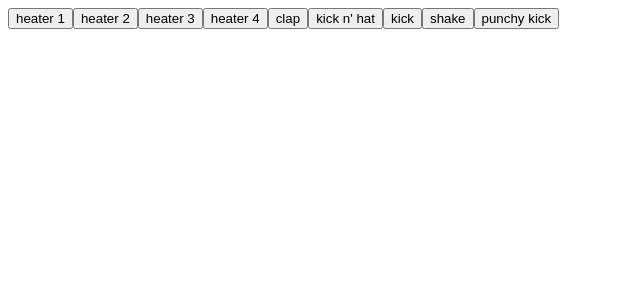
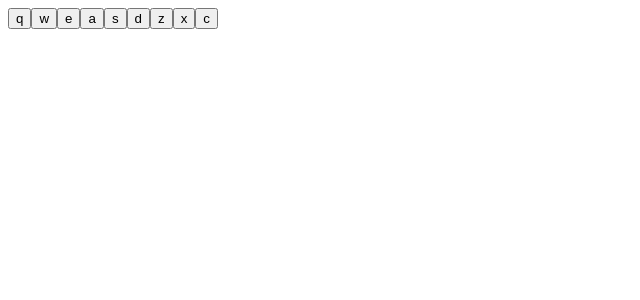
Before and after one commit to rajputd/Drum-Machine, a React app: page / in a window 1280 px wide. Shown: the top 300 px of the page, without its empty margins (0-640 px from the left). Built offline with nearby package versions, Linux system fonts and the light colour scheme.

Commit message:
Allow each sound button to be triggered by a unique keyboard key

```diff
--- a/src/audioSources.json
+++ /dev/null
@@ -1,11 +0,0 @@
-{
-	"heater 1": "https://s3.amazonaws.com/freecodecamp/drums/Heater-1.mp3",
-	"heater 2": "https://s3.amazonaws.com/freecodecamp/drums/Heater-2.mp3",
-	"heater 3": "https://s3.amazonaws.com/freecodecamp/drums/Heater-3.mp3",
-	"heater 4": "https://s3.amazonaws.com/freecodecamp/drums/Heater-4_1.mp3",
-	"clap": "https://s3.amazonaws.com/freecodecamp/drums/Heater-6.mp3",
-	"kick n' hat": "https://s3.amazonaws.com/freecodecamp/drums/Kick_n_Hat.mp3",
-	"kick": "https://s3.amazonaws.com/freecodecamp/drums/RP4_KICK_1.mp3",
-	"shake": "https://s3.amazonaws.com/freecodecamp/drums/Give_us_a_light.mp3",
-	"punchy kick": "https://s3.amazonaws.com/freecodecamp/drums/punchy_kick_1.mp3"
-}
--- a/src/components/App.js
+++ b/src/components/App.js
@@ -1,16 +1,14 @@
 import React, { Component } from 'react';
 import SoundButton from './SoundButton.js';
-import audioSources from '../audioSources.json';
+import config from '../config.js';
 
 class App extends Component {
   render() {
-    const soundNames = Array.from(Object.keys(audioSources));
     return (
       <div>
         {
-          soundNames.map((name) => {
-            let audio = new Audio(audioSources[name]);
-            return <SoundButton key={name} name={name} audio={audio} />;
+          config.map((buttonConfig) => {
+            return <SoundButton key={buttonConfig.triggerKey} {...buttonConfig} />;
           })
         }
       </div>
--- a/src/components/SoundButton.js
+++ b/src/components/SoundButton.js
@@ -3,6 +3,9 @@ import React, { Component } from 'react';
 export default class SoundButton extends Component {
   constructor(props) {
     super(props);
+
+    this.audio = new Audio(this.props.audioSrc);
+
     this.handleClick = this.handleClick.bind(this);
     this.playAudio = this.playAudio.bind(this);
     this.handleKeyPress = this.handleKeyPress.bind(this);
@@ -23,7 +26,7 @@ export default class SoundButton extends Component {
   }
 
   playAudio() {
-    this.props.audio.play();
+    this.audio.play();
   }
 
   handleClick() {
@@ -32,7 +35,7 @@ export default class SoundButton extends Component {
 
   render() {
     return (
-      <button onClick={this.handleClick}>{this.props.name}</button>
+      <button onClick={this.handleClick}>{this.props.triggerKey}</button>
     )
   }
 }
--- /dev/null
+++ b/src/config.js
@@ -0,0 +1,49 @@
+const config = [
+  {
+    triggerKey: "q",
+    name: "heater 1",
+    audioSrc: "https://s3.amazonaws.com/freecodecamp/drums/Heater-1.mp3"
+  },
+  {
+    triggerKey: "w",
+    name: "heater 2",
+    audioSrc: "https://s3.amazonaws.com/freecodecamp/drums/Heater-2.mp3"
+  },
+  {
+    triggerKey: "e",
+    name: "heater 3",
+    audioSrc: "https://s3.amazonaws.com/freecodecamp/drums/Heater-3.mp3"
+  },
+  {
+    triggerKey: "a",
+    name: "heater 4",
+    audioSrc: "https://s3.amazonaws.com/freecodecamp/drums/Heater-4_1.mp3",
+  },
+  {
+    triggerKey: "s",
+    name: "clap",
+    audioSrc: "https://s3.amazonaws.com/freecodecamp/drums/Heater-6.mp3"
+  },
+  {
+    triggerKey: "d",
+    name: "kick n' hat",
+    audioSrc: "https://s3.amazonaws.com/freecodecamp/drums/Kick_n_Hat.mp3"
+  },
+  {
+    triggerKey: "z",
+    name: "kick",
+    audioSrc: "https://s3.amazonaws.com/freecodecamp/drums/RP4_KICK_1.mp3"
+  },
+  {
+    triggerKey: "x",
+    name: "shake",
+    audioSrc: "https://s3.amazonaws.com/freecodecamp/drums/Give_us_a_light.mp3"
+  },
+  {
+    triggerKey: "c",
+    name: "punchy kick",
+    audioSrc: "https://s3.amazonaws.com/freecodecamp/drums/punchy_kick_1.mp3"
+  }
+];
+
+module.exports = config;
```
